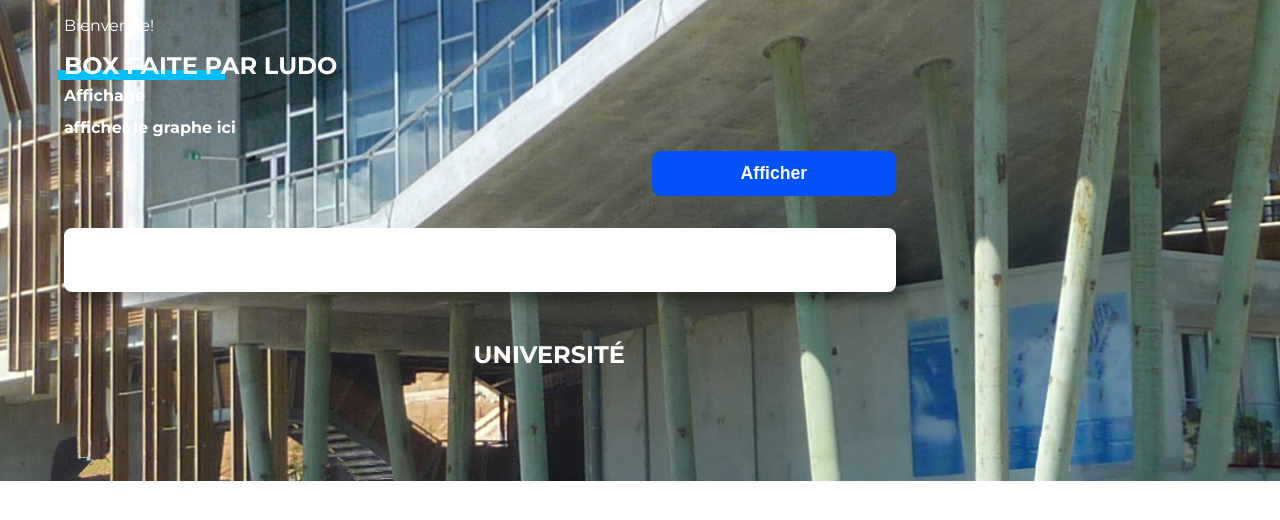
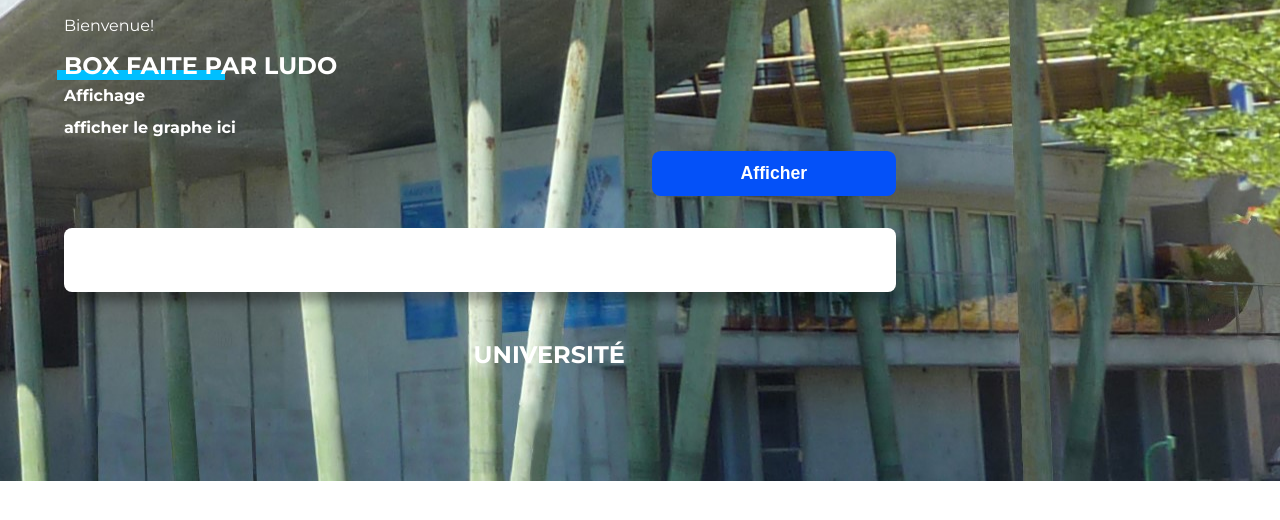
Before and after one commit to ThePhoenix78/ThePhoenix78.github.io, a PHP site: page / in a window 1280 px wide. Shown: the top 520 px of the page. Run offline with PHP 8.4, Linux system fonts and the light colour scheme.

Commit message:
update of the CSS

```diff
--- a/css/main.css
+++ b/css/main.css
@@ -13,7 +13,7 @@
 
 .hero-bg {
     background: #307D99 url('../images/unc.jpg');
-    background-position: 12% 83%;
+    background-position: 100% 100%;/*12% 83%;*/
     color: white;
     text-align: center;
     padding-bottom: 4em;
```
